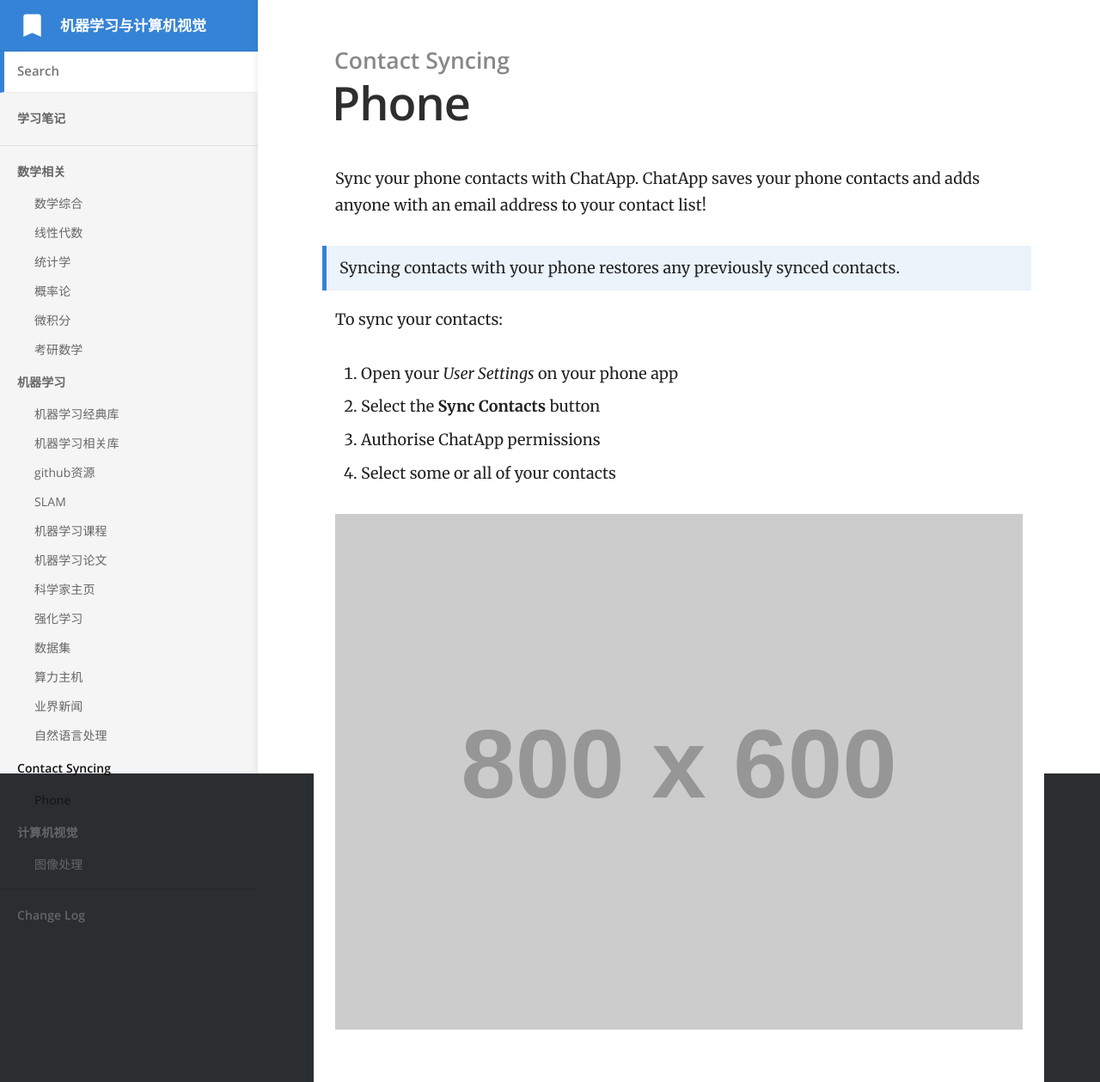
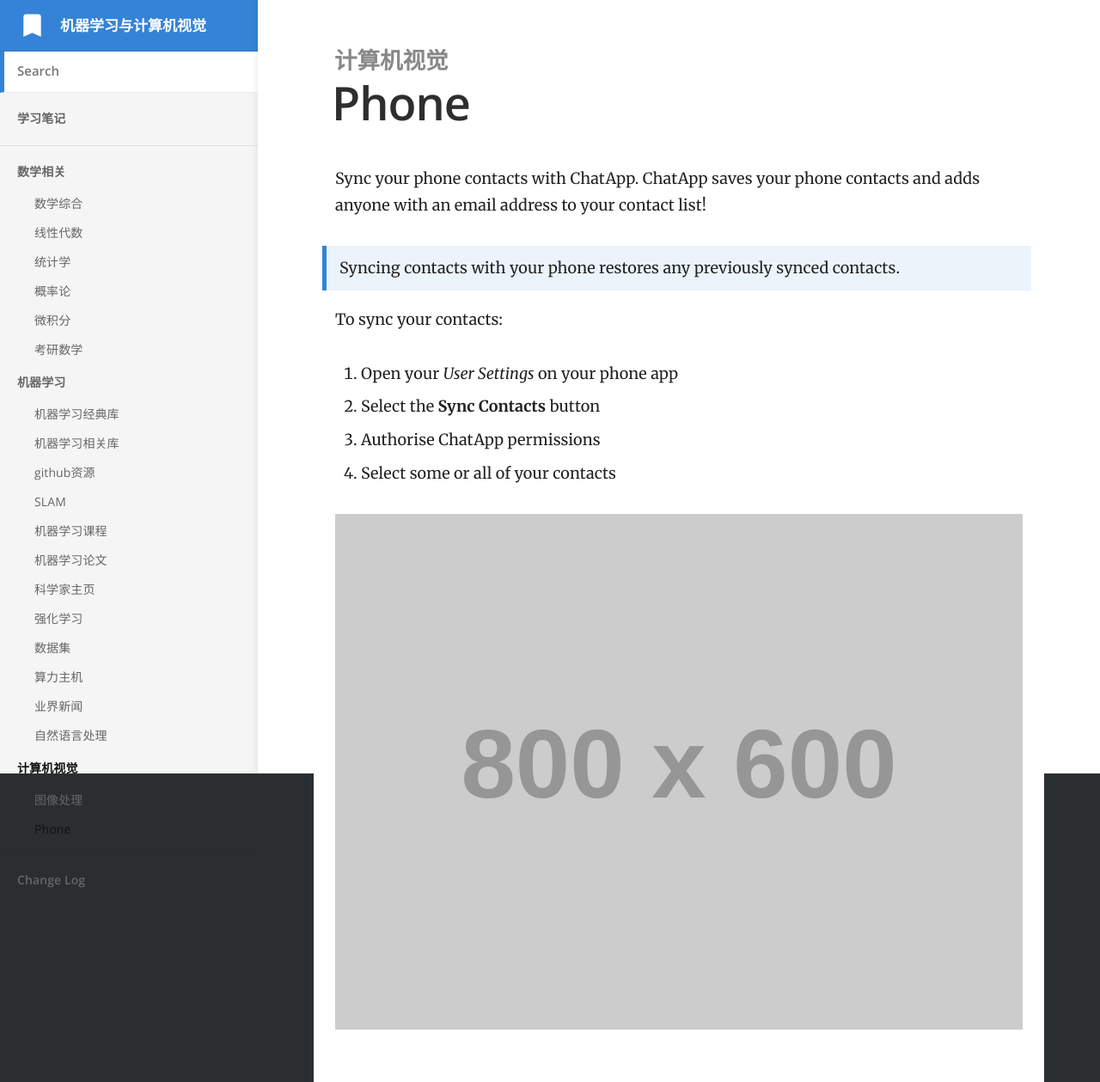
Before and after one commit to bashendixie/Machine_Learning_Notes, a Jekyll site: the page built from _docs/计算机视觉/phone.md, in a window 1280 px wide. Shown: the whole page at 86% size. Built offline with Jekyll 4.4.1, drawn with Linux system fonts in a browser that asks for light colours.

Commit message:
no message

```diff
--- a/_docs/计算机视觉/phone.md
+++ b/_docs/计算机视觉/phone.md
@@ -1,6 +1,6 @@
 ---
 title: Phone
-category: Contact Syncing
+category: 计算机视觉
 order: 2
 ---
 
```
